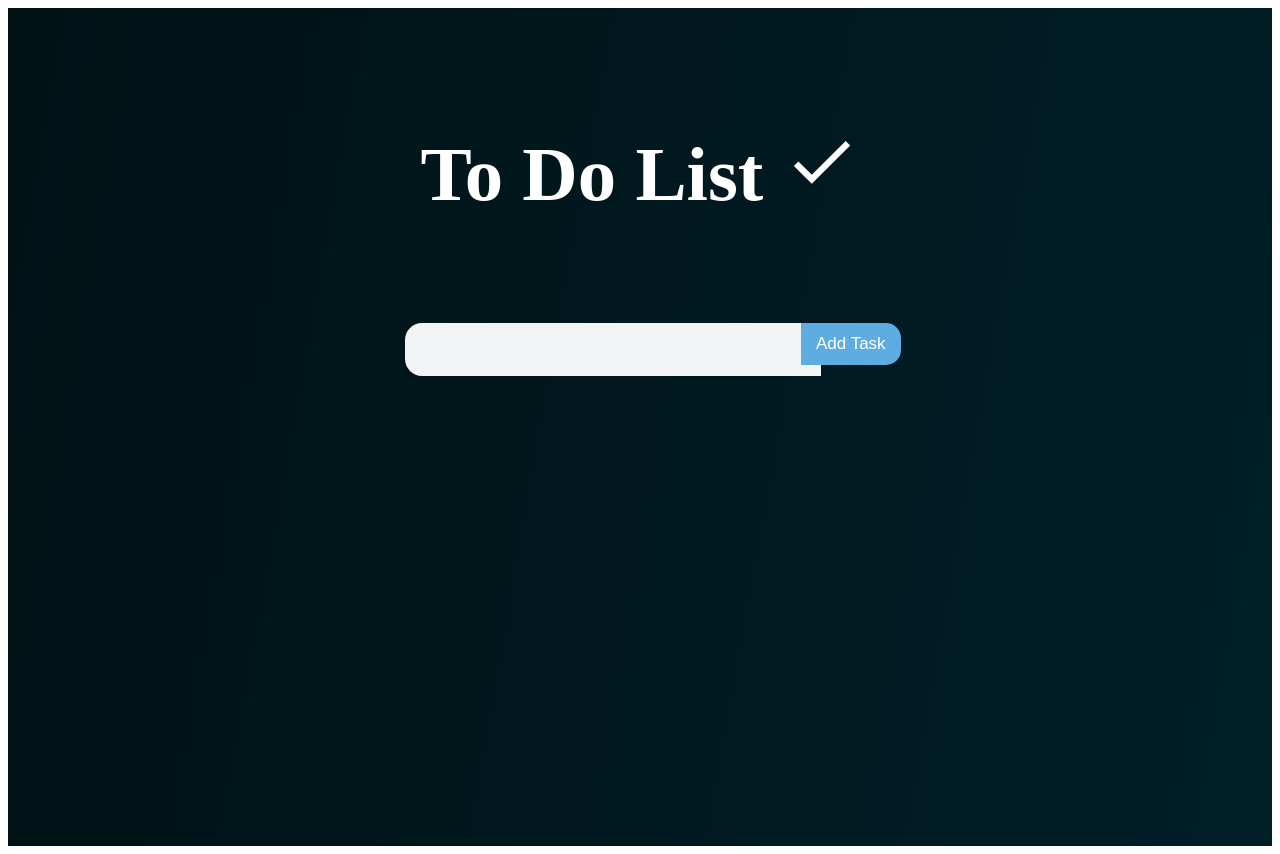
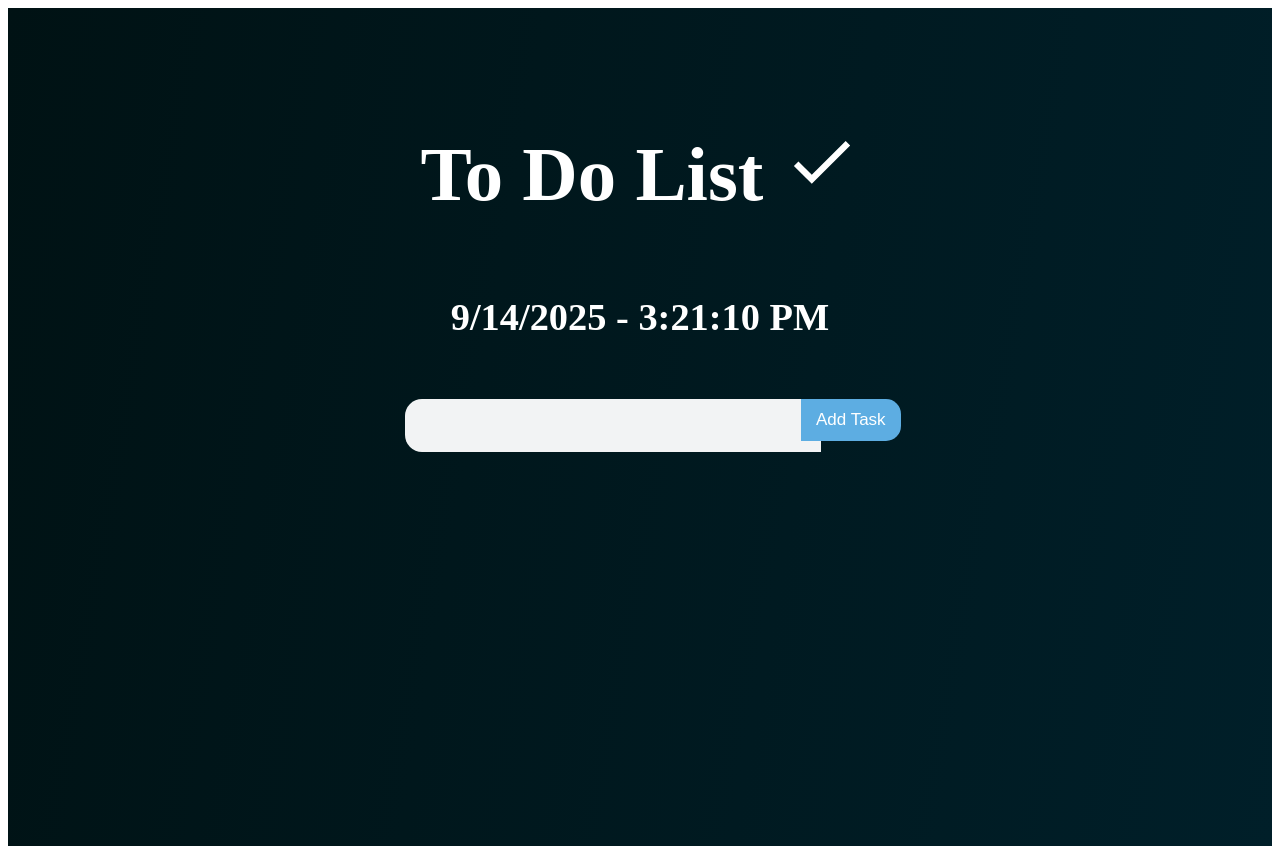
Before and after one commit to Akanksha7Dixit/Taskify, a React (Vite) app: page / in a window 1280 px wide. Built offline with nearby package versions, Linux system fonts and the light colour scheme.

Commit message:
added date time feature

```diff
--- a/src/components/project/ToDo/ToDo.jsx
+++ b/src/components/project/ToDo/ToDo.jsx
@@ -1,5 +1,5 @@
 import "./ToDo.css";
-import { useState } from "react";
+import { useState , useEffect } from "react";
 import { MdCheck } from "react-icons/md";
 import { MdDeleteForever } from "react-icons/md";
 
@@ -8,6 +8,7 @@ export const ToDo = () => {
 
     const [inputValue, setInputValue] = useState("");
     const [task, setTask] = useState([]);
+    const [dateTime, setDateTime] = useState("");
 
 
     const handleInputChange = (value) => {
@@ -26,11 +27,25 @@ export const ToDo = () => {
         setInputValue("");
     };
 
+    //todo DAte Time
+
+    useEffect(() => {
+        const interval = setInterval(() => {
+            const now = new Date();
+            const formatedDate = now.toLocaleDateString();
+            const formatedTime = now.toLocaleTimeString();
+            setDateTime(`${formatedDate} - ${formatedTime} `);
+
+        }, 1000);
+        return ()=>clearInterval(interval);
+
+    }, []);
 
     return (
         <section className="todo-container">
             <header>
                 <h1>To Do List <MdCheck /></h1>
+                <h2 className="date-time">{dateTime}</h2>
             </header>
             <section className="form">
                 <form onSubmit={handleFormInput}>
@@ -51,13 +66,12 @@ export const ToDo = () => {
             <section className="myUnOrdList">
                 <ul>
                     {task.map((curTask, index) => {
-                        return(
-                        <li key={index} className="todo-item">
-                            <span>{curTask}</span>
-                            <h2>hello</h2>
-                            <button className="check-btn"><MdCheck /></button>
-                            <button className="delete-btn"><MdDeleteForever /></button>
-                        </li>
+                        return (
+                            <li key={index} className="todo-item">
+                                <span>{curTask}</span>
+                                <button className="check-btn"><MdCheck /></button>
+                                <button className="delete-btn"><MdDeleteForever /></button>
+                            </li>
                         )
                     })}
                 </ul>
```
